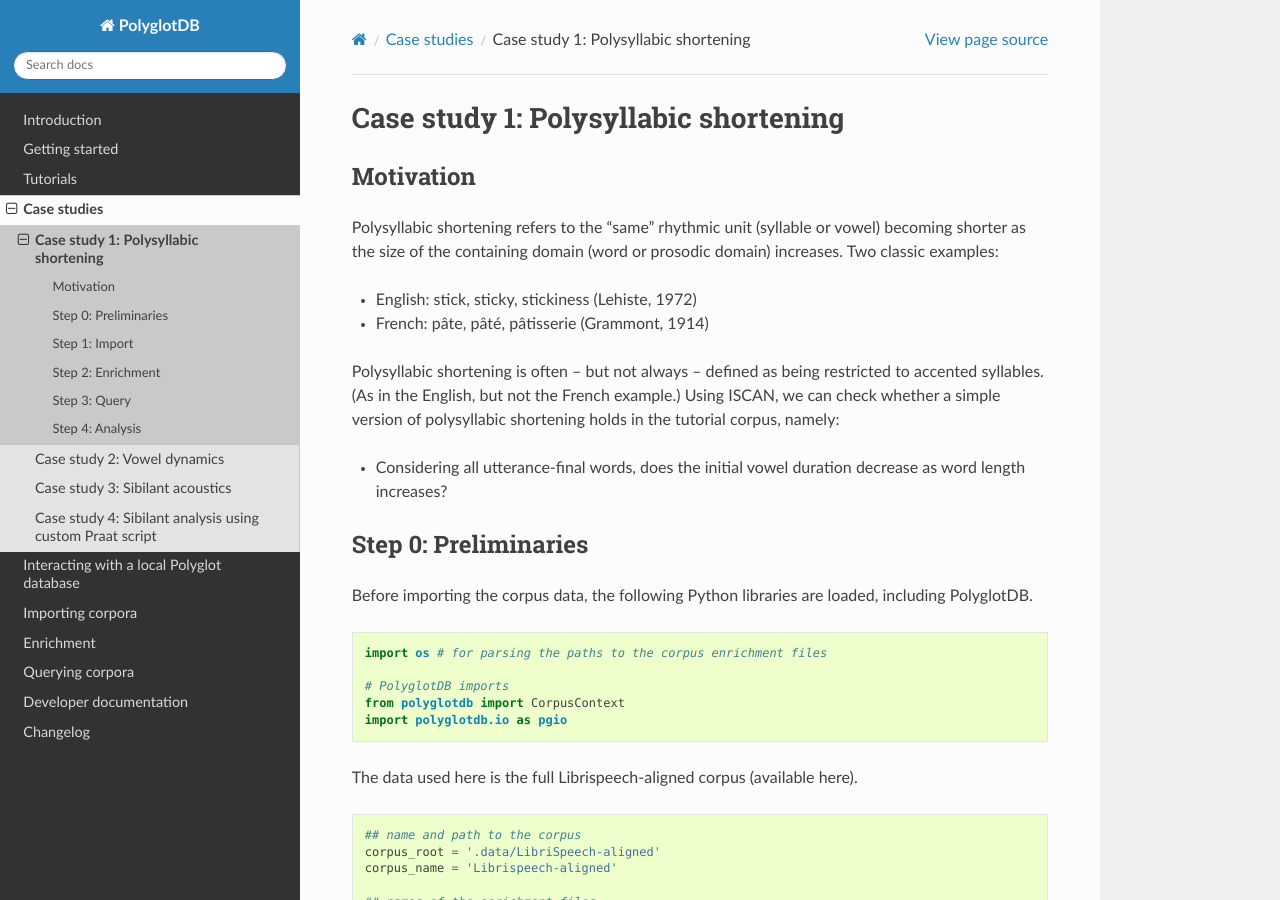
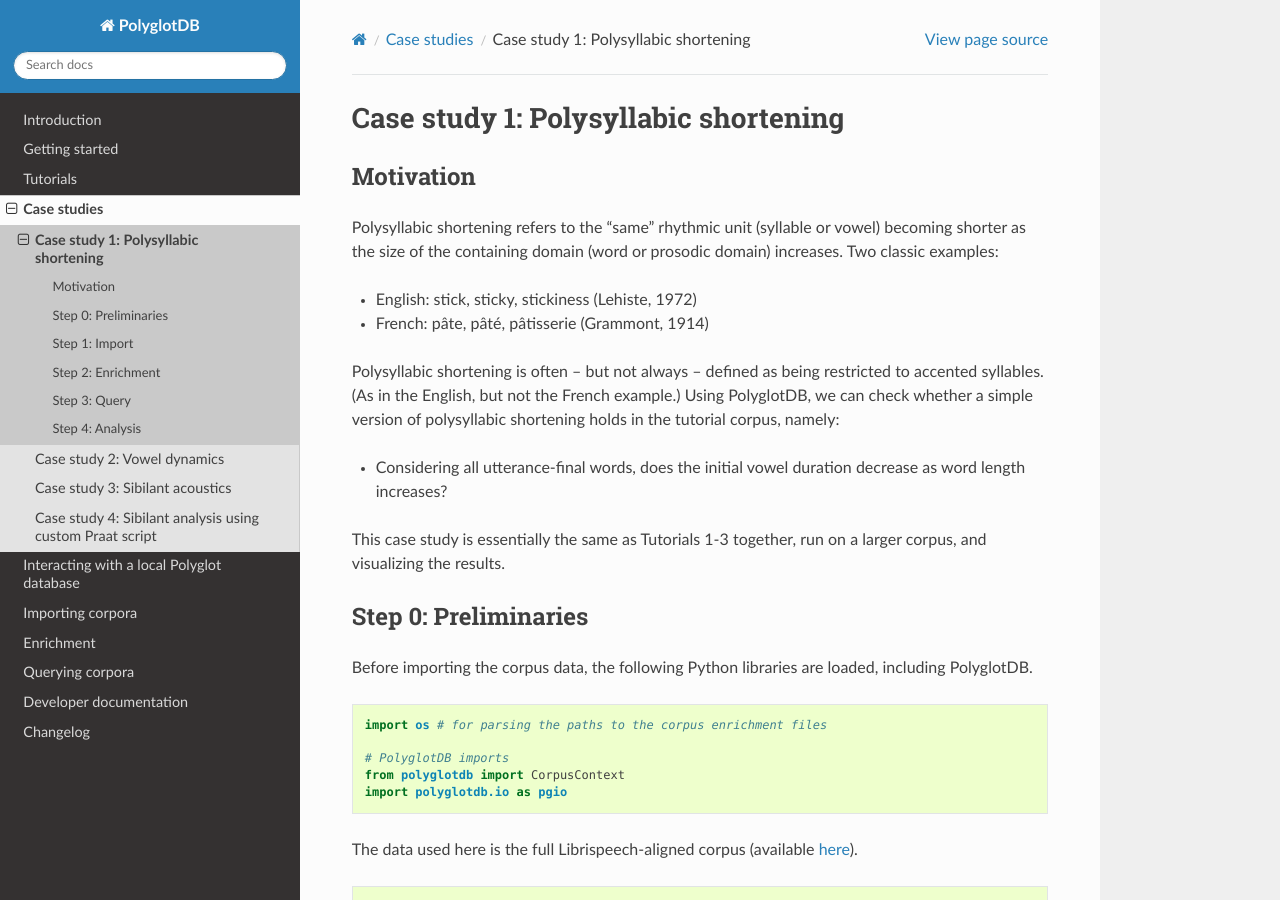
Before and after one commit to MontrealCorpusTools/PolyglotDB, a Sphinx documentation site: the page built from docs/source/case_study_duration.rst, in a window 1280 px wide and 900 px high. Built offline with Sphinx 7.4.7 and the Read the Docs theme 3.1.0, drawn with Linux system fonts in a browser that asks for light colours; the version number could not be read and is left out; some of the changed text lies outside the part shown.

Commit message:
Update case_study_duration.rst

```diff
--- a/docs/source/case_study_duration.rst
+++ b/docs/source/case_study_duration.rst
@@ -12,9 +12,11 @@ Polysyllabic shortening refers to the "same" rhythmic unit (syllable or vowel) b
 * English: stick, sticky, stickiness (Lehiste, 1972)
 * French: pâte, pâté, pâtisserie (Grammont, 1914)
 
-Polysyllabic shortening is often – but not always – defined as being restricted to accented syllables. (As in the English, but not the French example.) Using ISCAN, we can check whether a simple version of polysyllabic shortening holds in the tutorial corpus, namely:
+Polysyllabic shortening is often – but not always – defined as being restricted to accented syllables. (As in the English, but not the French example.) Using PolyglotDB, we can check whether a simple version of polysyllabic shortening holds in the tutorial corpus, namely:
 
 * Considering all utterance-final words, does the initial vowel duration decrease as word length increases?
+
+This case study is essentially the same as Tutorials 1-3 together, run on a larger corpus, and visualizing the results.
 
 Step 0: Preliminaries
 ---------------------
@@ -29,7 +31,8 @@ Before importing the corpus data, the following Python libraries are loaded, inc
 	from polyglotdb import CorpusContext
 	import polyglotdb.io as pgio
 
-The data used here is the full Librispeech-aligned corpus (available here).
+The data used here is the full Librispeech-aligned corpus (available :ref:`here<tutorial_download>`).
+
 
 .. code-block:: python
 
```
Also changed, not shown: other parts of docs/source/case_study_duration.rst (+1 -1 lines).
